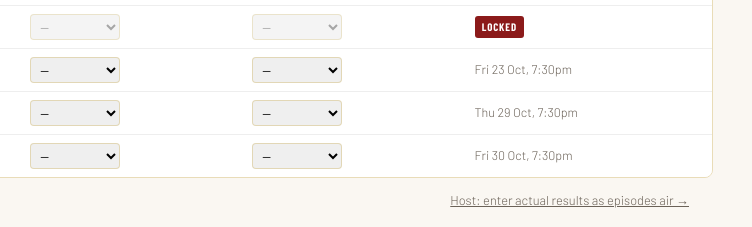
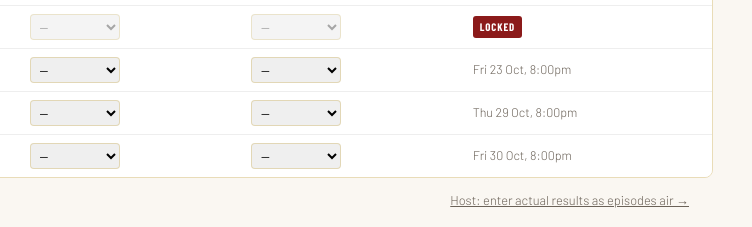
Before and after one commit to kirstiehepburn-ops/celebtraitors26, a plain HTML site: page index.html in a window 1280 px wide. Shown: the part 9324-9551 px from the top of the page, 403-1155 px from the left. Drawn offline with nearby package versions, Linux system fonts and the light colour scheme; no server answers; a web font is replaced by a local one.

Commit message:
Add files via upload

```diff
--- a/index.html
+++ b/index.html
@@ -1086,19 +1086,19 @@ try {
   const episodeNumbers = ['1','2','3','4','5','6','7','8','9','10'];
 
   // Deadlines: winner pick locks before launch; each episode locks before it airs
-  // (Thursdays and Fridays, starting 1 Oct 2026, 19:30 local time — 30 mins before each 20:00 episode)
+  // (Thursdays and Fridays, starting 1 Oct 2026, 20:00 local time — matches each episode's start time)
   const winnerDeadline = new Date('2026-10-01T19:30:00');
   const episodeDeadlines = {
-    '1':  new Date('2026-10-01T19:30:00'),
-    '2':  new Date('2026-10-02T19:30:00'),
-    '3':  new Date('2026-10-08T19:30:00'),
-    '4':  new Date('2026-10-09T19:30:00'),
-    '5':  new Date('2026-10-15T19:30:00'),
-    '6':  new Date('2026-10-16T19:30:00'),
+    '1':  new Date('2026-10-01T20:00:00'),
+    '2':  new Date('2026-10-02T20:00:00'),
+    '3':  new Date('2026-10-08T20:00:00'),
+    '4':  new Date('2026-10-09T20:00:00'),
+    '5':  new Date('2026-10-15T20:00:00'),
+    '6':  new Date('2026-10-16T20:00:00'),
     '7':  new Date('2026-10-22T20:00:00'),
-    '8':  new Date('2026-10-23T19:30:00'),
-    '9':  new Date('2026-10-29T19:30:00'),
-    '10': new Date('2026-10-30T19:30:00')
+    '8':  new Date('2026-10-23T20:00:00'),
+    '9':  new Date('2026-10-29T20:00:00'),
+    '10': new Date('2026-10-30T20:00:00')
   };
 
   function formatDeadline(d) {
```
